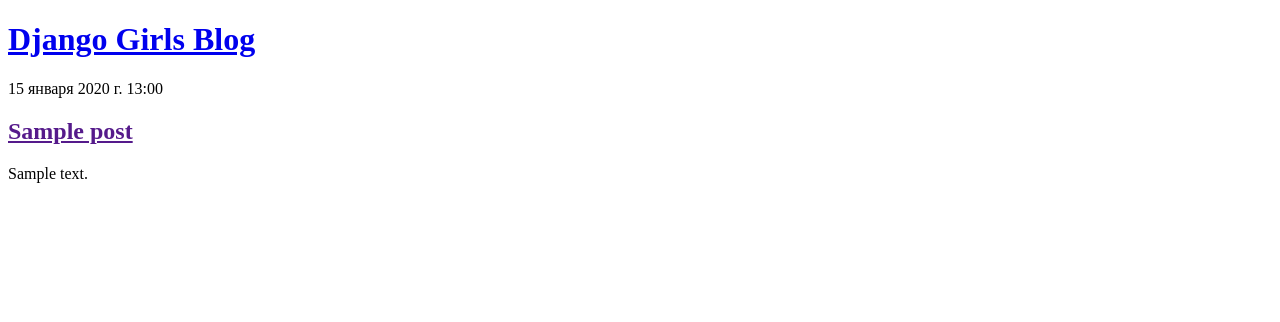
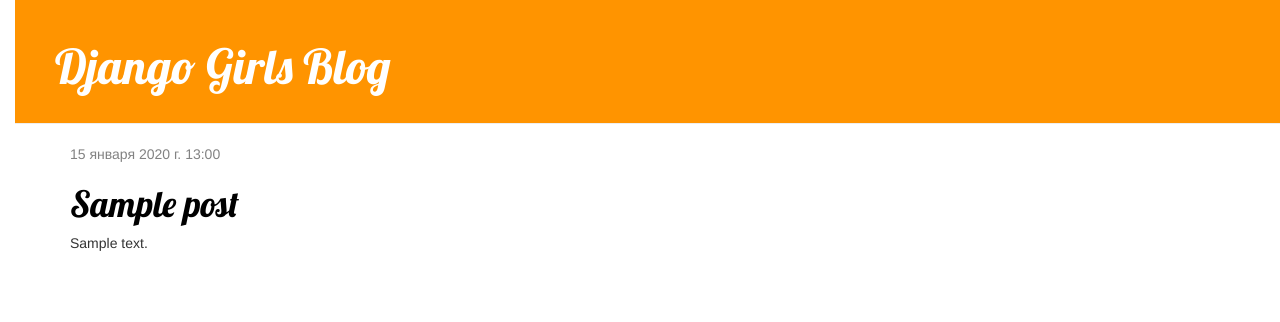
Before and after one commit to Turpao/my-first-blog, a Django app: page / in a window 1280 px wide. Shown: the top 322 px of the page. Run offline with Django 4.2, Linux system fonts and the light colour scheme; tables that the repository leaves empty hold one stand-in row (values such as "Sample post"); some libraries are stand-ins or nearby versions.

Commit message:
Added view and template for detailed blog post as well as CSS for the site.

```diff
--- /dev/null
+++ b/mysite/blog/static/css/blog.css
@@ -0,0 +1,54 @@
+h1 a {
+    color: #FCA205;
+    font-family: 'Lobster';
+}
+body {
+    padding-left: 15px;
+}
+
+.page-header {
+    background-color: #ff9400;
+    margin-top: 0;
+    padding: 20px 20px 20px 40px;
+}
+
+.page-header h1, .page-header h1 a, .page-header h1 a:visited, .page-header h1 a:active {
+    color: #ffffff;
+    font-size: 36pt;
+    text-decoration: none;
+}
+
+.content {
+    margin-left: 40px;
+}
+
+h1, h2, h3, h4 {
+    font-family: 'Lobster', cursive;
+}
+
+.date {
+    color: #828282;
+}
+
+.save {
+    float: right;
+}
+
+.post-form textarea, .post-form input {
+    width: 100%;
+}
+
+.top-menu, .top-menu:hover, .top-menu:visited {
+    color: #ffffff;
+    float: right;
+    font-size: 26pt;
+    margin-right: 20px;
+}
+
+.post {
+    margin-bottom: 70px;
+}
+
+.post h1 a, .post h1 a:visited {
+    color: #000000;
+}
--- /dev/null
+++ b/mysite/blog/templates/blog/base.html
@@ -0,0 +1,27 @@
+{% load static %}
+
+<!DOCTYPE html>
+<html lang="en">
+<head>
+    <meta charset="UTF-8">
+    <link rel="stylesheet" href="//maxcdn.bootstrapcdn.com/bootstrap/3.2.0/css/bootstrap.min.css">
+    <link rel="stylesheet" href="//maxcdn.bootstrapcdn.com/bootstrap/3.2.0/css/bootstrap-theme.min.css">
+    <link href="https://fonts.googleapis.com/css?family=Lobster&subset=latin,cyrillic" rel="stylesheet" type="text/css">
+    <link rel="stylesheet" href="{% static 'css/blog.css' %}">
+
+    <title>Django Girls blog</title>
+</head>
+<body>
+    <div class="page-header">
+        <h1><a href="/">Django Girls Blog</a></h1>
+    </div>
+    <div class="content container">
+        <div class="row">
+            <div class="col-md-8">
+               {% block content %}
+               {% endblock %}
+            </div>
+        </div>
+    </div>
+</body>
+</html>
--- a/mysite/blog/templates/blog/post_list.html
+++ b/mysite/blog/templates/blog/post_list.html
@@ -1,20 +1,12 @@
-<!DOCTYPE html>
-<html lang="en">
-<head>
-    <meta charset="UTF-8">
-    <title>Django Girls blog</title>
-</head>
-<body>
-     <div>
-         <h1><a href="/">Django Girls Blog</a></h1>
-     </div>
+{% extends 'blog/base.html' %}
+{% block content %}
     {% for post in posts %}
-        <div>
-             <p>{{ post.published_date }}</p>
-            <h2><a href="">{{ post.title|linebreaksbr }}</a></h2>
-            <p>{{ post.text }}</p>
+        <div class="post">
+            <div class="date">
+                {{ post.published_date }}
+            </div>
+            <h1><a href="{% url 'post_detail' pk=post.pk %}">{{ post.title }}</a></h1>
+            <p>{{ post.text|linebreaksbr }}</p>
         </div>
-        <br> <br>
     {% endfor %}
-</body>
-</html>
+{% endblock %}
--- a/mysite/blog/urls.py
+++ b/mysite/blog/urls.py
@@ -2,5 +2,6 @@
 from . import views
 
 urlpatterns = [
-    path('', views.post_list, name='post_list')
+    path('', views.post_list, name='post_list'),
+    path('post/<int:pk>', views.post_detail, name='post_detail' ),
 ]
--- a/mysite/blog/views.py
+++ b/mysite/blog/views.py
@@ -1,4 +1,4 @@
-from django.shortcuts import render
+from django.shortcuts import render, get_object_or_404
 from django.utils import timezone
 from .models import Post
 
@@ -7,3 +7,10 @@
     return render(request, 'blog/post_list.html', {
         'posts': posts
     })
+
+def post_detail(request, pk):
+
+    post = get_object_or_404(Post, pk=pk)
+    return render(request, 'blog/post_detail.html', {
+        'post': post
+    })
```
Also changed, not shown: mysite/blog/templates/blog/post_detail.html (added, +13 -0 lines).
